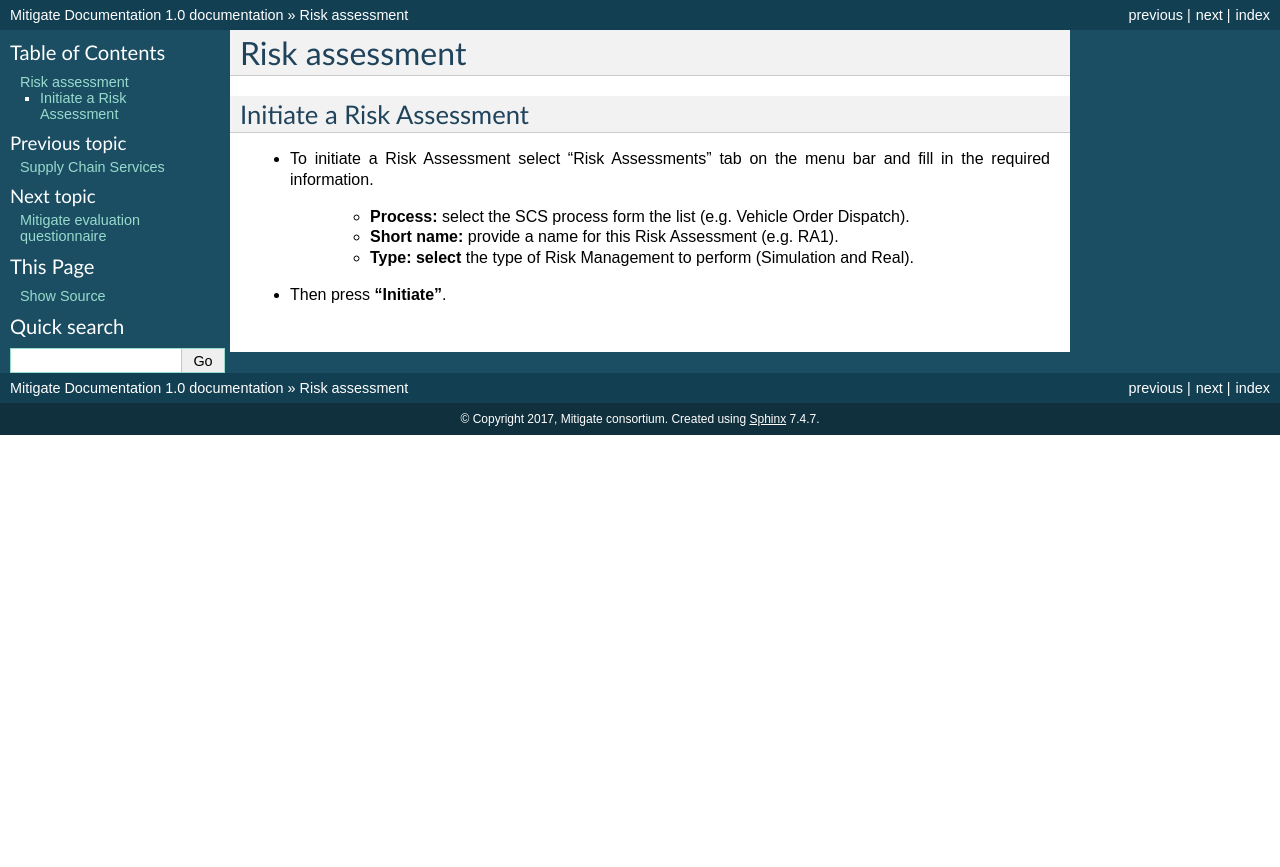
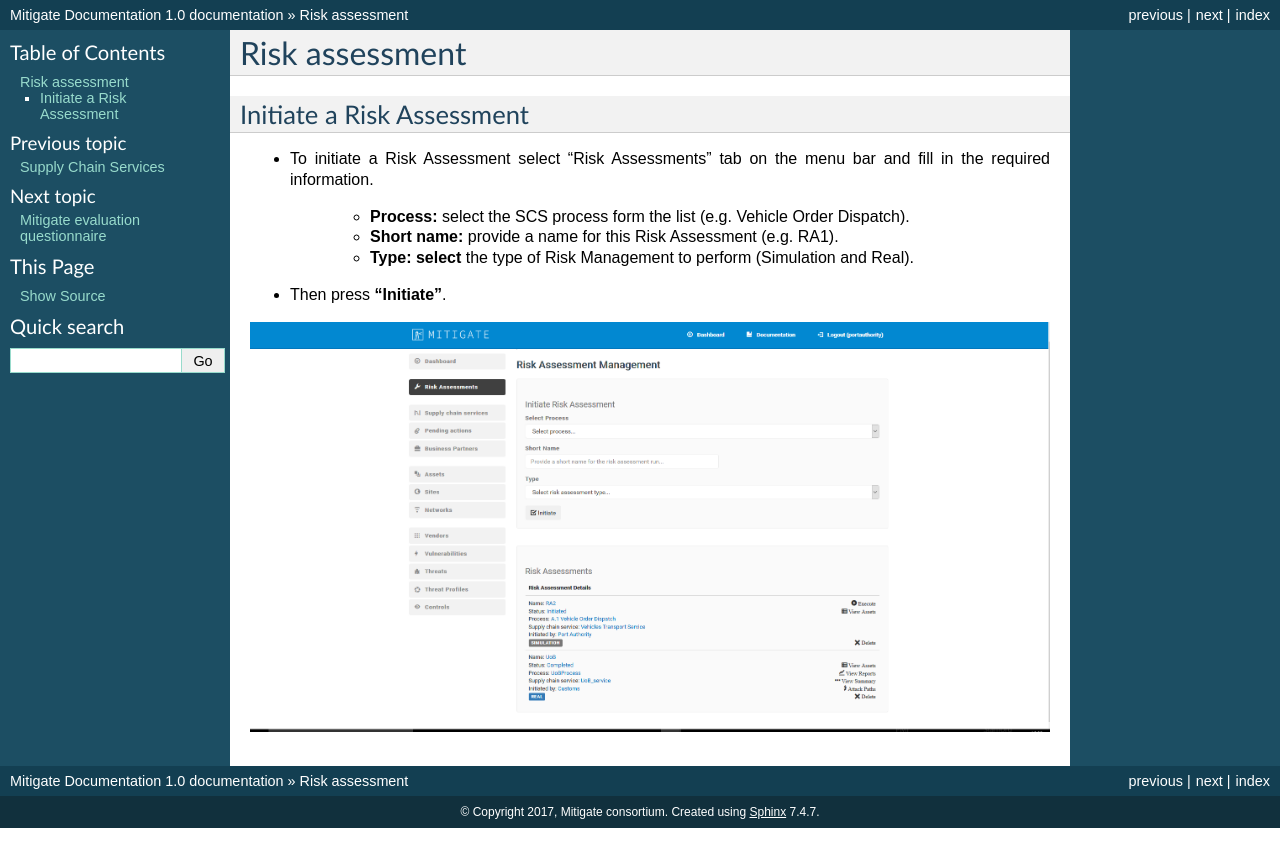
Before and after one commit to singularlogic/mitigate-documentation, a Sphinx documentation site: the page built from docs/pd_risk_ass.rst, in a window 1280 px wide. Shown: the top 867 px of the page. Built offline with Sphinx 7.4.7, drawn with Linux system fonts in a browser that asks for light colours.

Commit message:
Update pd_risk_ass.rst

```diff
--- a/docs/pd_risk_ass.rst
+++ b/docs/pd_risk_ass.rst
@@ -13,3 +13,5 @@ Initiate a Risk Assessment
           -   **Type: select** the type of Risk Management to perform (Simulation and Real).
 
 - Then press **“Initiate”**.
+
+.. image:: assets/ra1.png
```
